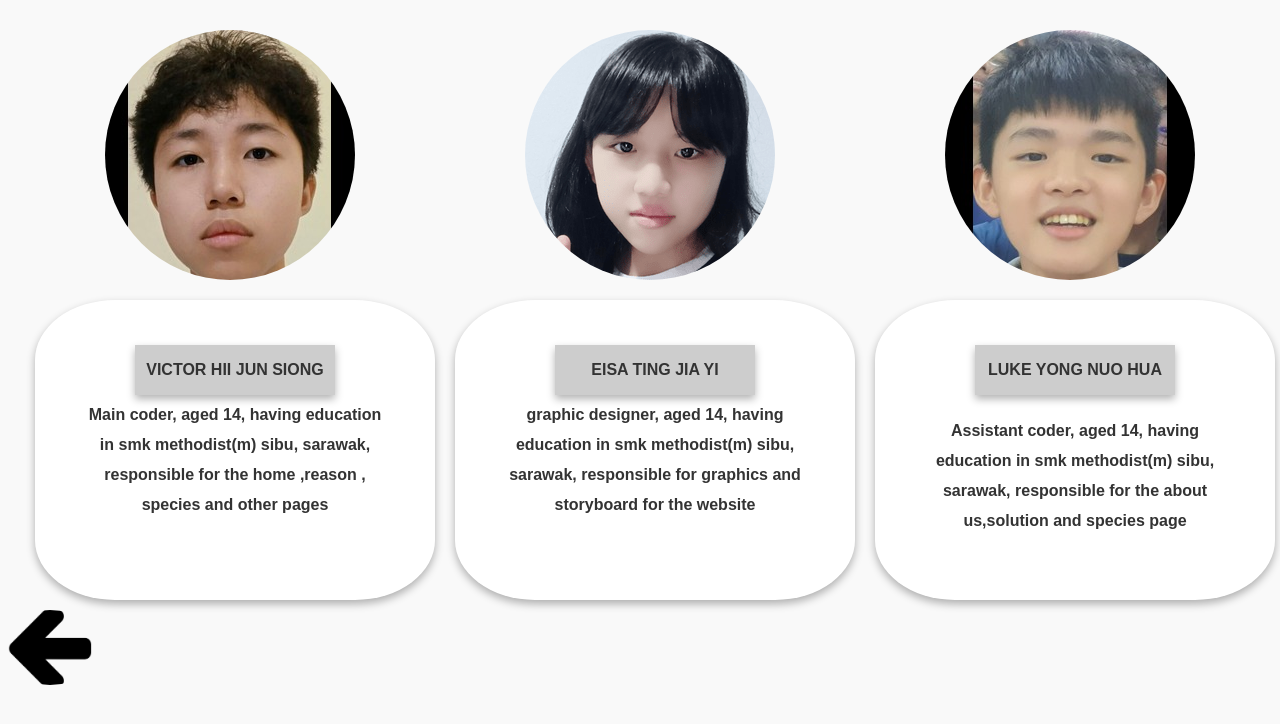
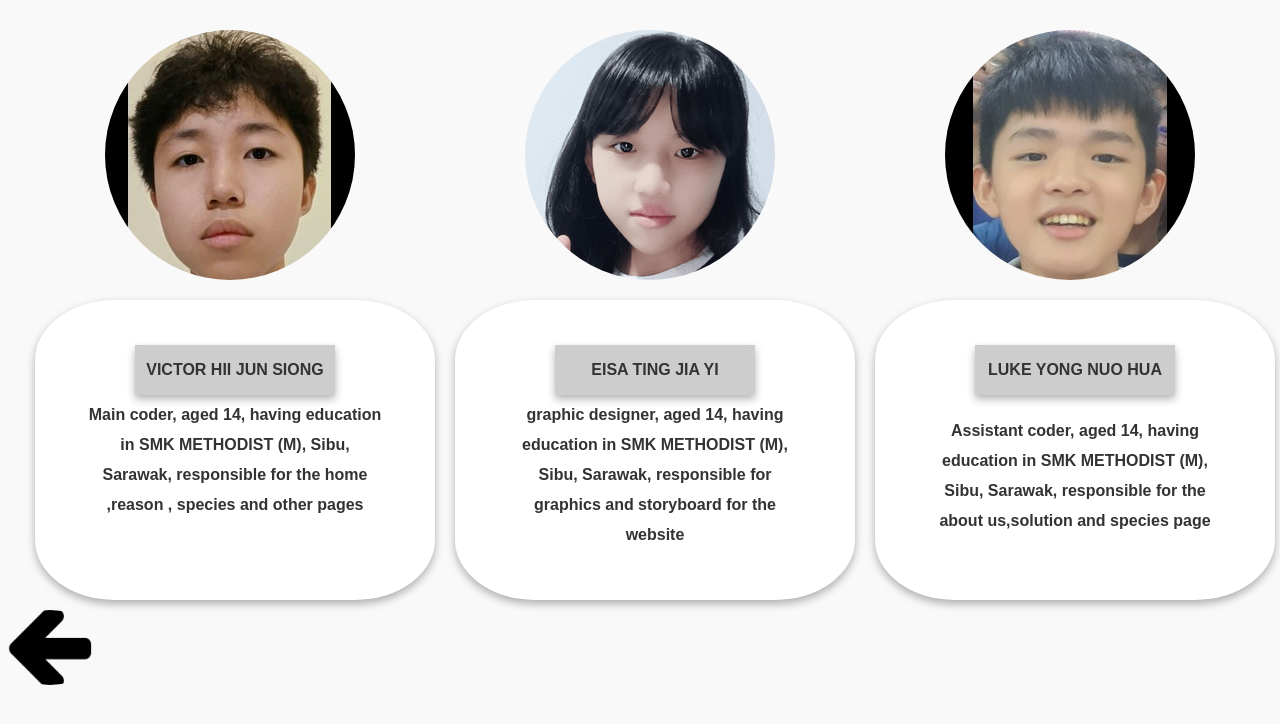
Before and after one commit to Victorhii/Guardian-of-the-wildlife, a plain HTML site: page Aboutus.html in a window 1280 px wide. Drawn offline with Linux system fonts and the light colour scheme.

Commit message:
Update Aboutus.html

```diff
--- a/Aboutus.html
+++ b/Aboutus.html
@@ -139,7 +139,7 @@
         <a href="#"><img src="Victor.jpg" ></a>
         <div class="pos description">
             <div class="name">VICTOR HII JUN SIONG</div>
-            Main coder, aged 14, having education in smk methodist(m) sibu, sarawak, responsible for the home ,reason , species and other pages
+            Main coder, aged 14, having education in SMK METHODIST (M), Sibu, Sarawak, responsible for the home ,reason , species and other pages
         </div>
     </div>
 
@@ -153,7 +153,7 @@
 
                      <div class="name">EISA TING JIA YI</div>
 
-                graphic designer, aged 14, having education in smk methodist(m) sibu, sarawak, responsible for graphics and storyboard for the website
+                graphic designer, aged 14, having education in SMK METHODIST (M), Sibu, Sarawak, responsible for graphics and storyboard for the website
             </div>
         </div>
 
@@ -163,7 +163,7 @@
             <a href="#"><img src="Luke.jpg"></a>
             <div class="pos description">
                 <div class="name">LUKE YONG NUO HUA</div>
-            <p>Assistant coder, aged 14, having education in smk methodist(m) sibu, sarawak, responsible for the about us,solution and species page
+            <p>Assistant coder, aged 14, having education in SMK METHODIST (M), Sibu, Sarawak, responsible for the about us,solution and species page
             </div>
         </div>
 
```
